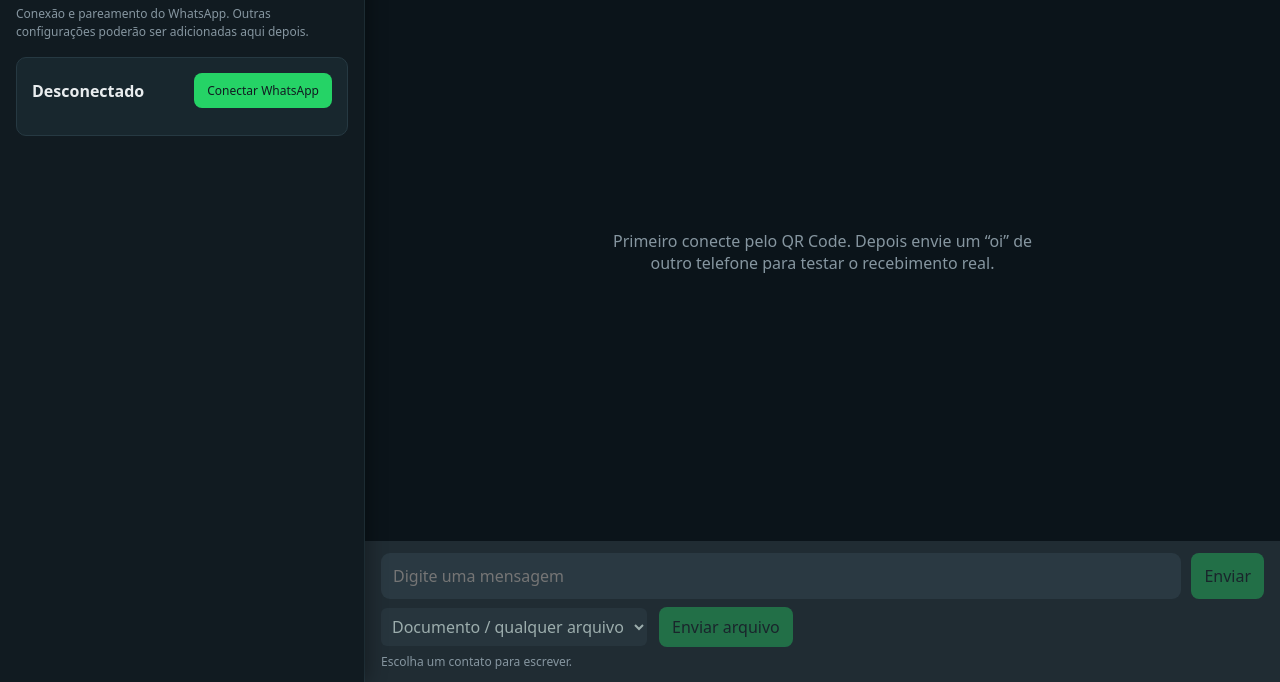
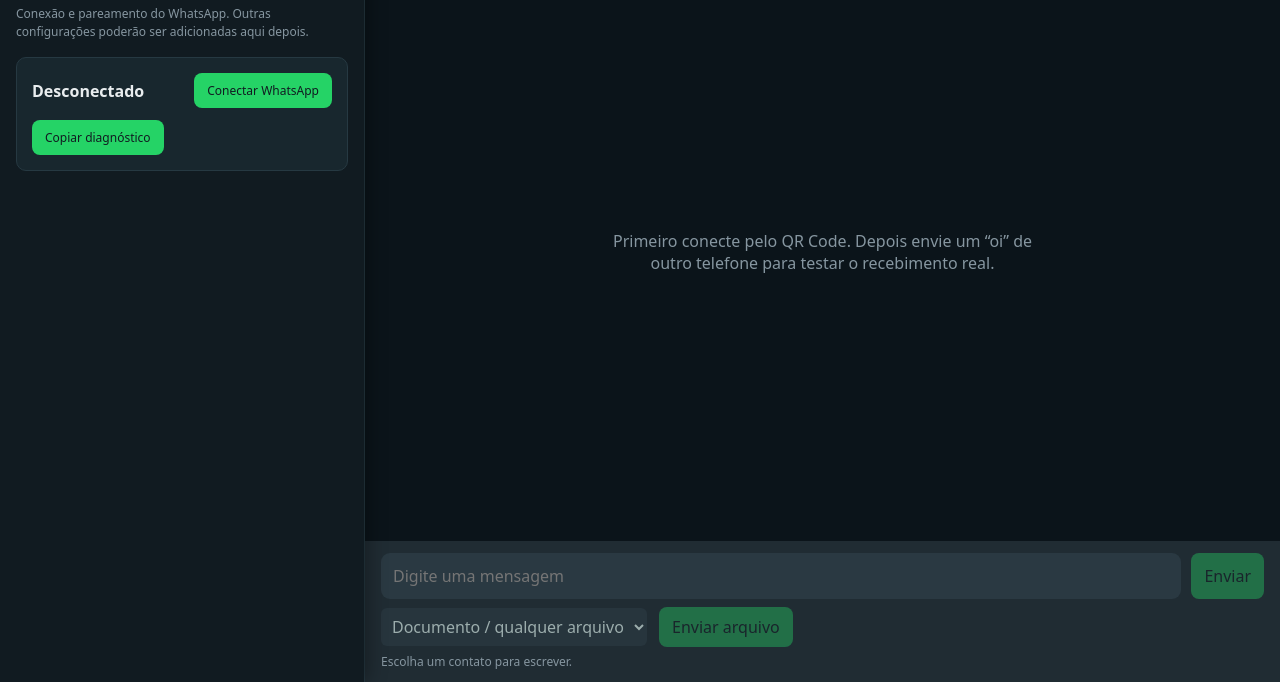
Before and after one commit to crentefiel/whatsapp-web-windows, an Electron app: page src/index.html in a window 1280 px wide. Both pictures are taken after a click on the button "Abrir configurações". Shown: the part 118-800 px from the top of the page. Drawn offline with Linux system fonts and the light colour scheme; no server answers.

Commit message:
feat: diagnóstico de recebimento acessível nas configurações sem expor sessão ou QR

```diff
--- a/src/index.html
+++ b/src/index.html
@@ -24,7 +24,7 @@
      <div class="conn-head"><strong id="state">Desconectado</strong><button id="connect" type="button">Conectar WhatsApp</button></div>
      <div class="recovery"><button id="repair" type="button" hidden>Gerar novo QR Code</button></div>
      <div id="qrcode" hidden><p>No celular, abra <b>Dispositivos conectados → Conectar dispositivo</b> e escaneie:</p><img id="qr" alt="QR Code de pareamento"></div>
-     <p id="detail" class="small"></p><p id="health" class="small"></p>
+     <p id="detail" class="small"></p><p id="health" class="small"></p><button id="copyDiagnostics" type="button" class="diagnostics-button">Copiar diagnóstico</button>
     </div>
    </div>
   </section>
```
